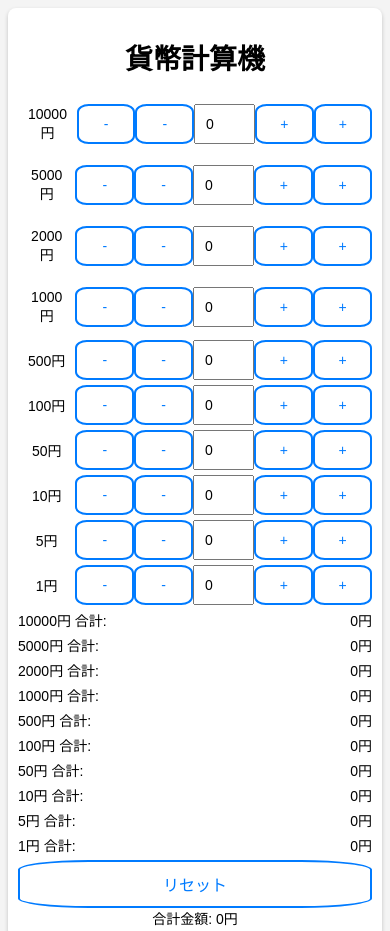
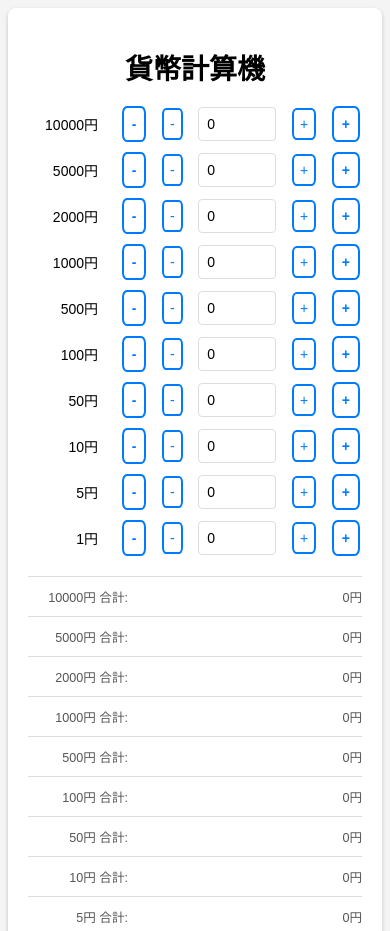
Before and after one commit to hb21008/japanese-currency-calculator, a plain HTML site: page index.html in a window 390 px wide. Shown: the top 931 px of the page. Drawn offline with Linux system fonts and the light colour scheme.

Commit message:
Add files via upload

```diff
--- a/style.css
+++ b/style.css
@@ -1,5 +1,48 @@
-/* 基本スタイル */
+/* スマートフォン向けの基本スタイル */
+@media (max-width: 600px) {
+    body {
+        height: auto;
+        font-size: 14px;
+        /* フォントサイズの調整 */
+    }
+
+    .container {
+        width: 100%;
+        /* コンテナの幅を広げる */
+        padding: 10px;
+        /* コンテナのパディングを調整 */
+    }
+
+    .currency-row span,
+    .currency-row button,
+    .currency-row input {
+        font-size: 14px;
+        /* フォントサイズの調整 */
+    }
+
+    button {
+        padding: 10px 12px;
+        /* ボタンのパディングを調整 */
+        font-size: 14px;
+        /* ボタンのフォントサイズを調整 */
+    }
+
+    input[type="number"] {
+        padding: 10px;
+        /* 入力フィールドのパディングを調整 */
+    }
+
+    .currency-total,
+    .currency-row {
+        margin: 5px 0;
+        /* マージンの調整 */
+    }
+}
+
+/* 基本のスタイル　*/
 body {
+    /* ヒラギノフォントを使う */
+    /* ヒラギノフォントがない場合はArialを使う */
     font-family: "Hiragino Kaku Gothic Pro", "Arial", sans-serif;
     display: flex;
     justify-content: center;
@@ -16,51 +59,119 @@ body {
     box-shadow: 0 2px 4px rgba(0, 0, 0, 0.2);
 }
 
-/* 共通スタイルのセレクタグループ化 */
-.currency-row, .currency-total {
+#currency-fields {
+    margin-bottom: 20px;
+}
+
+.currency-row {
+    margin: 10px 0;
+}
+
+.currency-row span {
+    display: inline-block;
+    width: 70px;
+    /* 適切な幅に調整してください */
+    text-align: right;
+    margin-right: 10px;
+    /* ボタンとの間隔 */
+}
+
+
+/* ボタンのスタイル変更 */
+/* 他のボタンのスタイル */
+button {
+    cursor: pointer;
+    padding: 6px;
+    /* ボタンのサイズを小さく調整 */
+    border-radius: 20%;
+    /* 真円にする */
+    background-color: transparent;
+    /* 背景を透明に */
+    border: 2px solid #007bff;
+    /* 枠線の追加 */
+    color: #007bff;
+    font-size: 16px;
+    transition: background-color 0.3s, box-shadow 0.3s;
+    /* アニメーションの追加 */
+}
+
+button:active {
+    transform: scale(1.1);
+    /* ボタンを少し大きくする */
+    box-shadow: 0 0 15px rgba(0, 123, 255, 0.7);
+    /* より強い光るエフェクト */
+}
+
+button.large {
+    font-weight: bold;
+    /* フォントを太く */
+    padding: 8px;
+    /* サイズを少し大きく */
+}
+
+/* リセットボタンのスタイル */
+.reset-button {
+    cursor: pointer;
+    padding: 8px 16px;
+    background-color: #007bff;
+    color: white;
+    border: none;
+    border-radius: 4px;
+    font-size: 16px;
+}
+
+.reset-button:hover {
+    background-color: #0056b3;
+}
+
+
+input[type="number"] {
+    width: 60px;
+    padding: 8px;
+    margin: 0 5px;
+    border-radius: 4px;
+    border: 1px solid #ddd;
+}
+
+.currency-row,
+.currency-total {
     display: flex;
     align-items: center;
     justify-content: space-between;
     margin: 10px 0;
 }
 
+.currency-total {
+    font-size: 0.9em;
+    color: #555;
+    border-top: 1px solid #ddd;
+    padding-top: 10px;
+
+    display: flex;
+    justify-content: space-between;
+}
+
+.currency-total span:first-child {
+    width: 100px;
+    /* Adjust this value based on your needs */
+    text-align: right;
+}
+
+.currency-total span:last-child {
+    /* widthを可変に */
+    width: 50%;
+    /* Adjust this value based on your needs */
+    text-align: right;
+}
+
 .currency-row span,
 .currency-row button,
-.currency-row input,
-button,
-input[type="number"] {
-    font-size: 14px;
+.currency-row input {
+    display: inline-block;
+    vertical-align: middle;
 }
 
-/* ボタンスタイル */
-button {
-    cursor: pointer;
-    padding: 6px;
-    border-radius: 20%;
-    background-color: transparent;
-    border: 2px solid #007bff;
-    color: #007bff;
-    font-size: 16px;
-    transition: background-color 0.3s, box-shadow 0.3s;
+.currency-row button,
+.currency-row input {
+    margin: 0 2px;
 }
-
-button:active {
-    transform: scale(1.1);
-    box-shadow: 0 0 15px rgba(0, 123, 255, 0.7);
-}
-
-/* レスポンシブデザイン */
-@media (max-width: 600px) {
-    body {
-        font-size: 14px;
-    }
-
-    .container, .currency-row span, .currency-row button, .currency-row input, button, input[type="number"] {
-        width: 100%;
-        padding: 10px;
-    }
-
-    .currency-total, .currency-row {
-        margin: 5px 0;
-    }
-}
```
